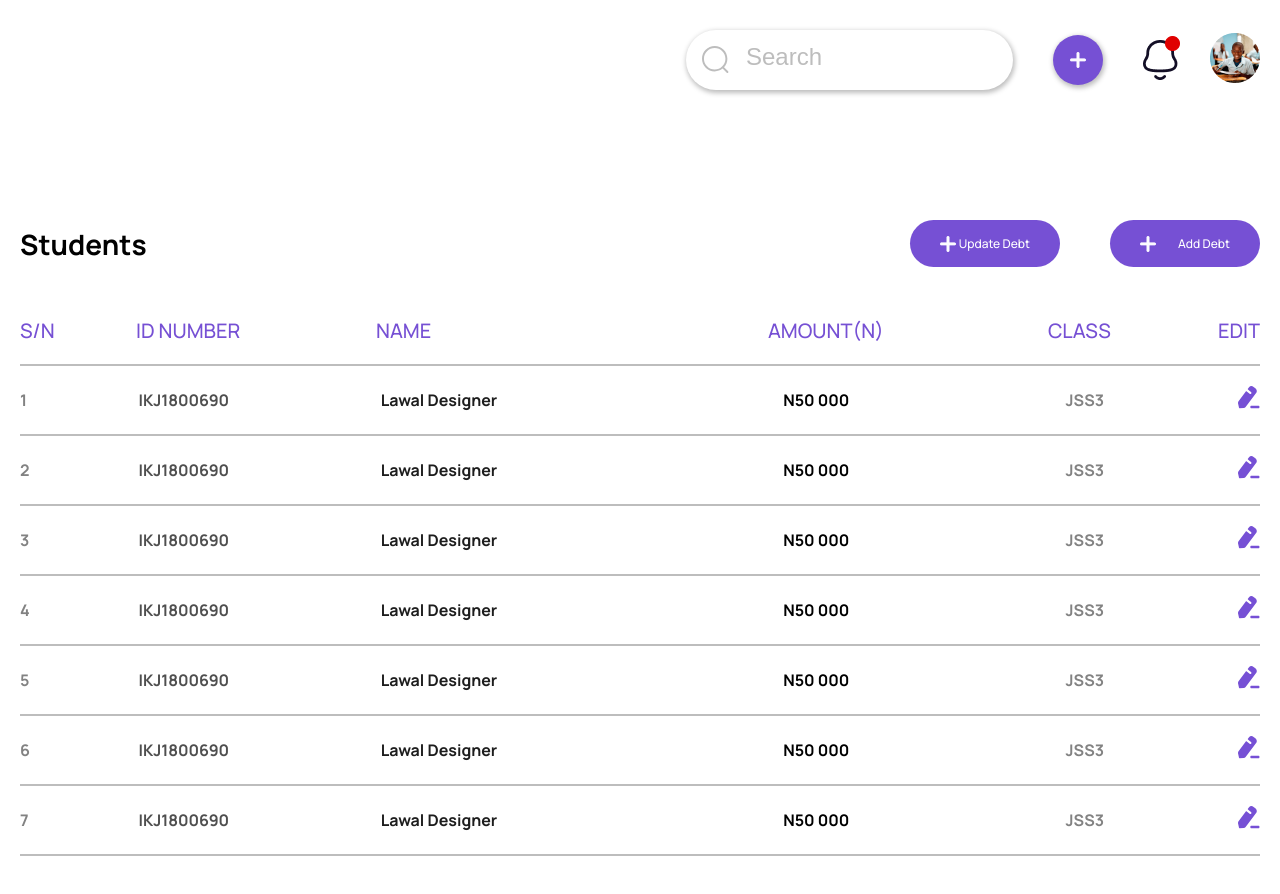
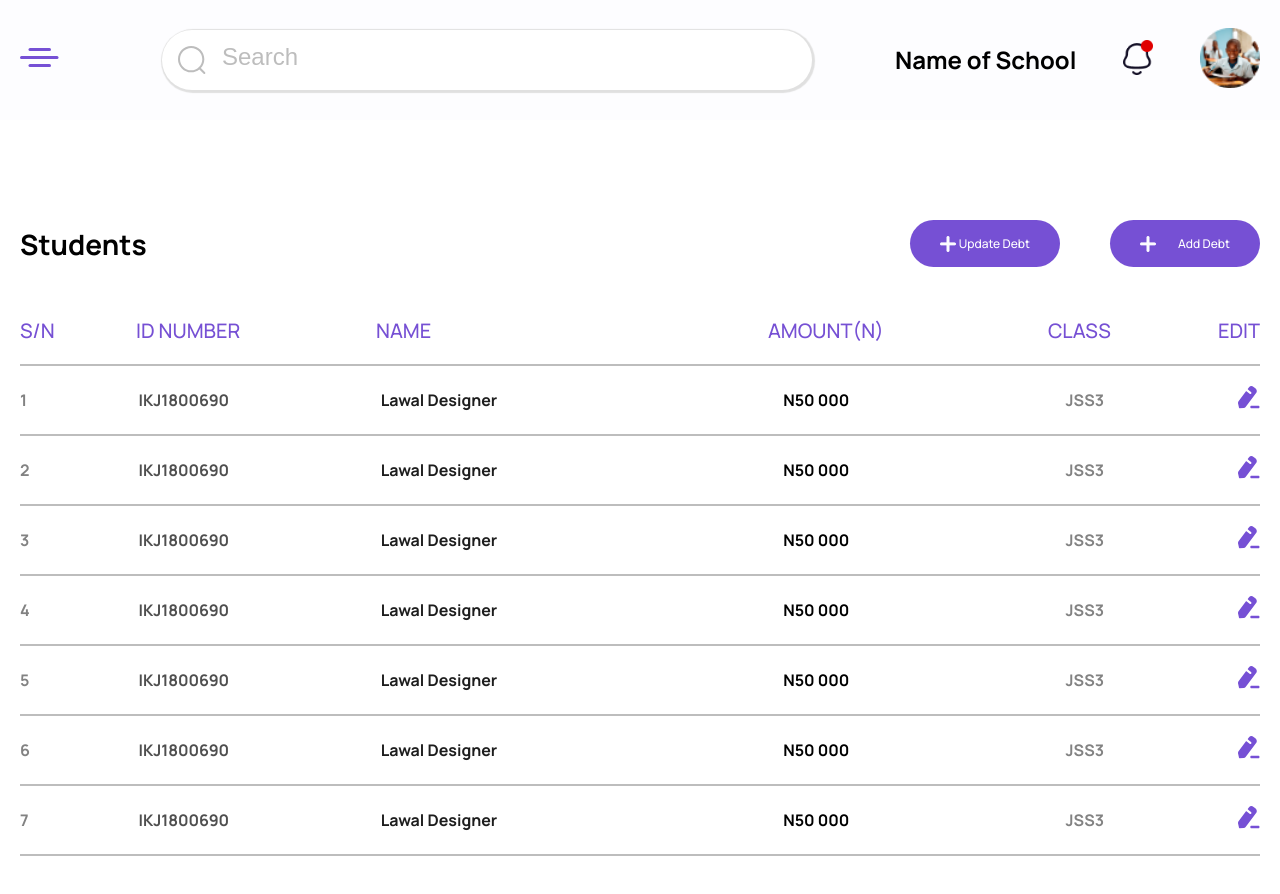
Before and after one commit to zuri-training/My_debtors_Team35, a Next.js app in the folder Frontend/studebt/: page /school/students in a window 1280 px wide. Shown: the top 894 px of the page. Built offline with nearby package versions, Linux system fonts and the light colour scheme.

Commit message:
Impleted school dashboard overview students and appeal pages desktop and mobile design

```diff
--- /dev/null
+++ b/Frontend/studebt/components/StudentsPageTopBar.js
@@ -0,0 +1,31 @@
+import React from 'react'
+
+const StudentsPageTopBar = ({ setToggle}) => {
+    function toggleHam() {
+        setToggle(prevToggle => !prevToggle)
+    }
+    return (
+        <div className='students-page-topbar'>
+            <div className="school-menu-students-topbar-menuham" onClick={toggleHam}>
+                <img src="/images/Menu-icon.svg" alt="" />
+            </div>
+            <div className="students-page-topbar-left">
+                <input type="text" placeholder='Search' />
+                <img src="/images/search.svg" alt="" />
+            </div>
+            <div className="students-page-topbar-right">
+                <h5>Name of School</h5>
+                <div className="students-page-topbar-right-icon notification">
+                    <img src="/images/notification.png" alt="" />
+                </div>
+
+                <div className="students-page-topbar-right-icon profile-image">
+                    <img src="/images/profile.png" alt="" />
+                </div>
+
+            </div>
+        </div>
+    )
+}
+
+export default StudentsPageTopBar
--- a/Frontend/studebt/pages/school/students.js
+++ b/Frontend/studebt/pages/school/students.js
@@ -2,7 +2,7 @@ import Layout from '../../components/layout'
 import PageLayout from '../../components/page-layout'
 import Sidebar from '../../components/Sidebar';
 import SchoolMenuStudentsMain from '../../components/SchoolMenuStudentsMain';
-import SchoolMenuStudentsTopBar from '../../components/SchoolMenuStudentsTopBar';
+import StudentsPageTopBar from '../../components/StudentsPageTopBar';
 import { useState } from 'react';
 
 
@@ -14,7 +14,7 @@ export default function Dashboard ( props ) {
 
             </div>
             <Sidebar toggle={toggle} setToggle={setToggle}/>
-            <SchoolMenuStudentsTopBar setToggle={setToggle}/>
+            <StudentsPageTopBar setToggle={setToggle} />
             <SchoolMenuStudentsMain />
         </div>
     );
--- a/Frontend/studebt/styles/SchoolMenuPages.css
+++ b/Frontend/studebt/styles/SchoolMenuPages.css
@@ -335,6 +335,78 @@
 }
 
 
+/* #################### Students School Dashboard TopBar ########## */
+/* #################### Students School Dashboard TopBar ########## */
+/* #################### Students School Dashboard TopBar ########## */
+
+.students-page-topbar {
+    grid-area: t;
+    max-height: 120px;
+    height: 100%;
+    display: flex;
+    justify-content: space-between;
+    align-items: flex-end;
+    padding-right: 40px;
+    position: -webkit-sticky;
+    position: sticky;
+    top: 0;
+    z-index: 10;
+    background-color: #FDFDFF;
+}
+
+.students-page-topbar-right-icon.profile-image {
+    width: 60px;
+    margin-left: 10px;
+}
+
+.students-page-topbar-right-icon.notification {
+    width: 30px;
+    margin-left: 10px;
+}
+
+.students-page-topbar-right-icon img {
+    width: 100%;
+}
+
+.students-page-topbar-right {
+    display: flex;
+    justify-content: space-between;
+    align-items: center;
+    max-width: 365px;
+    width: 100%;
+}
+
+.students-page-topbar-left {
+    max-width: 650px;
+    width: 100%;
+    position: relative;
+    display: flex;
+    justify-content: center;
+    align-items: center;
+}
+
+.students-page-topbar-left input {
+    width: 100%;
+    height: 60px;
+    padding: 16px 60px;
+    border-radius: 60px;
+    box-shadow: 1px 1px 1px 2px var(--grey5);
+    border: none;
+    outline: none;
+}
+
+.students-page-topbar-left input::placeholder {
+    font-size: 24px;
+    font-weight: 300;
+    color: var(--grey4);
+}
+
+.students-page-topbar-left img {
+    position: absolute;
+    left: 16px;
+    top: 16px;
+}
+
 
 
 @media (max-width: 1450px) {
@@ -348,6 +420,18 @@
     /* student */
     .school-menu-students-main .main-center-top {
         display: none;
+    }
+
+    /* Students PageTopBar */
+
+    .students-page-topbar {
+        padding: 0px 20px;
+        align-items: center;
+    }
+
+    .school-menu-students-topbar-menuham {
+        display: block;
+        margin-right: 20px;
     }
 
 
@@ -367,6 +451,41 @@
 @media (max-width: 1140px) {
 
     /* Students */
+
+    /* Top Bar */
+
+    .students-page-topbar {
+        height: auto;
+        padding: 20px;
+    }
+
+    .students-page-topbar-left {
+        display: none;
+    }
+
+    .students-page-topbar-left {
+        display: none;
+    }
+
+
+    .students-page-topbar-right-icon.profile-image {
+        width: 30px;
+        margin-left: 15px;
+
+    }
+
+    .students-page-topbar-right-icon.notification {
+        margin-left: 15px;
+        width: 20px;
+    }
+
+    .students-page-topbar-right {
+        justify-content: flex-end;
+    }
+
+    .students-page-topbar-right h5 {
+        display: none;
+    }
 
     /* Main top */
 
```
